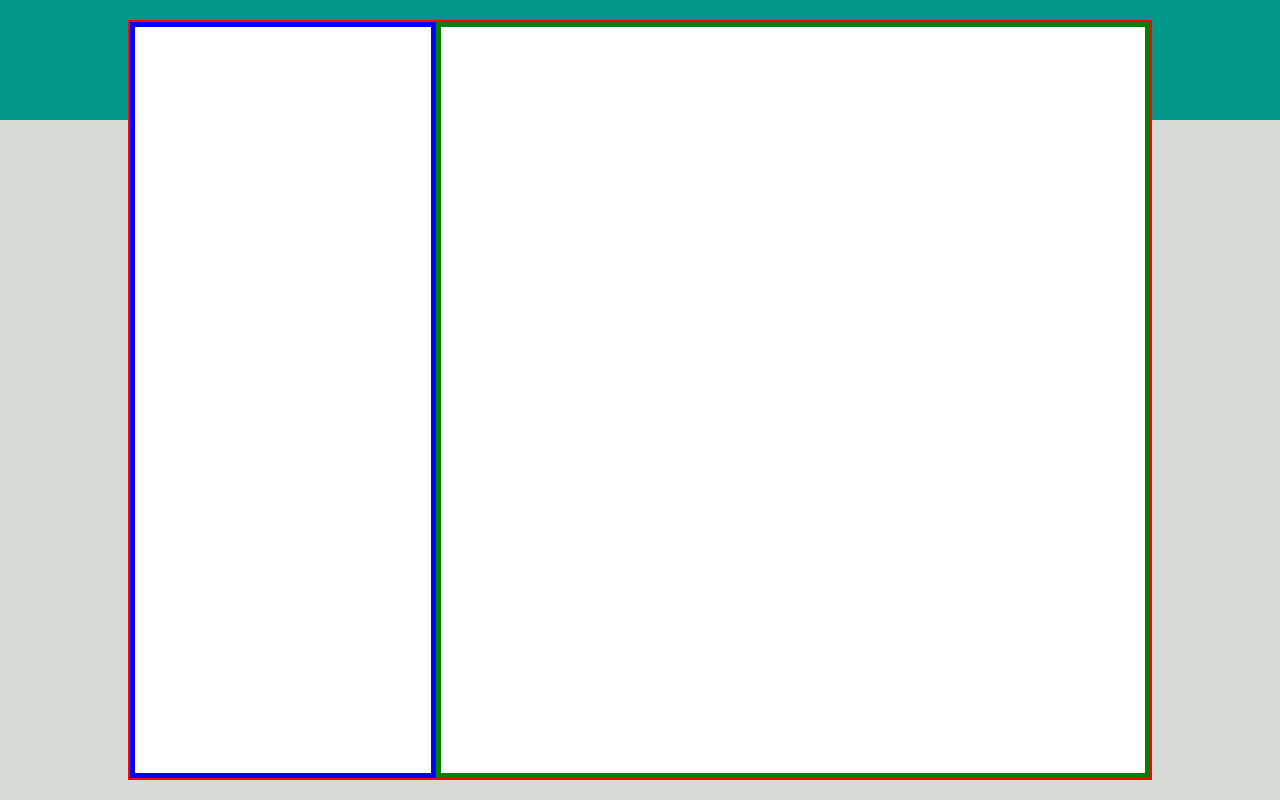
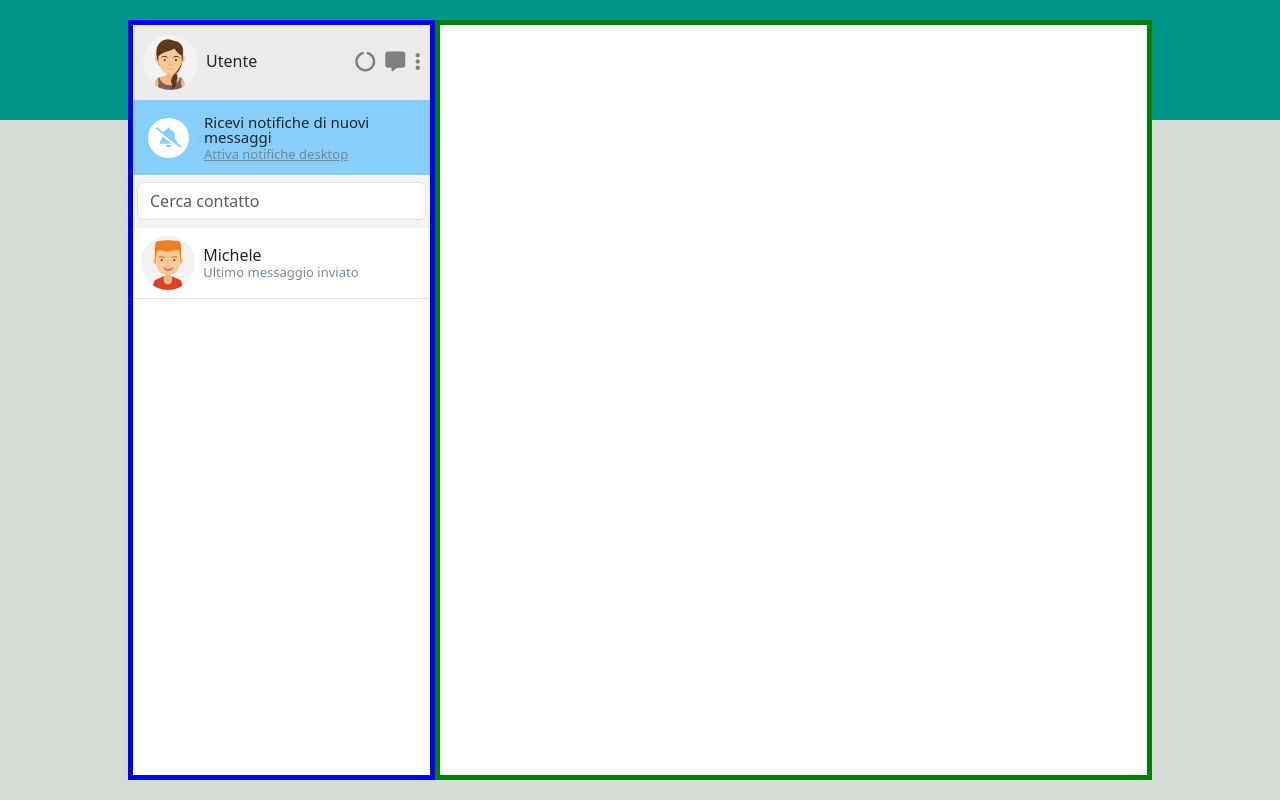
Before and after one commit to LorenzoMegna24/vue-boolzapp, a plain HTML site: page index.html in a window 1280 px wide. Drawn offline with nearby package versions, Linux system fonts and the light colour scheme.

Commit message:
Colonna contatti completata

```diff
--- a/assets/css/style.css
+++ b/assets/css/style.css
@@ -4,7 +4,7 @@
   box-sizing: border-box;
 }
 
-.container{
+.contenitore{
   background: rgb(52,149,112);
   background: linear-gradient(180deg, rgba(0,150,136,255) 15%, rgb(215,219,213) 15%);
   height: 100vh;
@@ -17,12 +17,12 @@
   margin: 0 auto;
   width: 80%;
   height: 95%;
-  border: solid red 2px;
   display: flex;
 }
 
 .container-contatti{
   width: 30%;
+  height: 100%;
   border: solid blue 5px;
   background-color: white;
 
@@ -30,7 +30,72 @@
 
 .container-chat{
   width: 70%;
+  height: 100%;
   border: solid green 5px;
   background-color: white;
 
 }
+
+.utente{
+  height: 10%;
+  padding: 10px;
+  background-color: rgb(235, 235, 235);
+}
+
+.utente i{
+  font-size: 20px;
+  color: grey;
+  margin-left: 10px;
+  cursor: pointer;
+}
+
+.mio-profilo{
+height: 100%;
+}
+
+img{
+  height: 100%;
+}
+
+.notifiche{
+  background-color: lightskyblue;
+  height: 10%;
+}
+.notifiche i{
+  color: lightskyblue;
+  background-color: white;
+  font-size: 20px;
+  padding: 10px 8px;
+  margin: 15px;
+  cursor: pointer;
+}
+
+.notifiche a, .ultimo-msg{
+  color: lightslategray;
+  font-size: 13px;
+}
+
+.notifiche span{
+  display: block;
+  font-size: 15px;
+  font-weight: 500;
+}
+.cerca-contatti{
+  height: 7%;
+  background-color: rgb(244, 244, 244);
+}
+.lista-chat{
+  height: 73%;
+  overflow: hidden;
+}
+
+ul{
+  height: 100%;
+}
+li{
+  height: 13%;
+}
+
+li:hover{
+  background-color: lightgray;
+}
--- a/index.html
+++ b/index.html
@@ -4,15 +4,48 @@
   <meta charset="UTF-8">
   <meta http-equiv="X-UA-Compatible" content="IE=edge">
   <meta name="viewport" content="width=device-width, initial-scale=1.0">
+  <link href="https://cdn.jsdelivr.net/npm/bootstrap@5.3.0-alpha3/dist/css/bootstrap.min.css" rel="stylesheet" integrity="sha384-KK94CHFLLe+nY2dmCWGMq91rCGa5gtU4mk92HdvYe+M/SXH301p5ILy+dN9+nJOZ" crossorigin="anonymous">
+  <link rel="stylesheet" href="https://cdnjs.cloudflare.com/ajax/libs/font-awesome/6.4.0/css/all.min.css" integrity="sha512-iecdLmaskl7CVkqkXNQ/ZH/XLlvWZOJyj7Yy7tcenmpD1ypASozpmT/E0iPtmFIB46ZmdtAc9eNBvH0H/ZpiBw==" crossorigin="anonymous" referrerpolicy="no-referrer" />
   <link rel="stylesheet" href="assets/css/style.css">
   <title>Boolzapp</title>
 </head>
 <body>
   <div id="app">
-    <div class="container">
+    <div class="contenitore">
       <div class="main">
         <div class="container-contatti">
-
+          <div class="utente d-flex justify-content-between align-items-center">
+            <div class="mio-profilo">
+              <img class="rounded-circle me-2" src="assets/img/avatar_io.jpg" alt="my-img">
+              <span>Utente</span>
+            </div>
+            <div>
+              <i class="fa-solid fa-circle-notch"></i>
+              <i class="fa-solid fa-message"></i>
+              <i class="fa-solid fa-ellipsis-vertical"></i>
+            </div>
+          </div>
+          <div class="notifiche d-flex align-items-center">
+            <i class="fa-solid fa-bell-slash rounded-circle"></i>
+            <div class="lh-1">
+              <span>Ricevi notifiche di nuovi messaggi</span>
+              <a href="#">Attiva notifiche desktop</a>
+            </div>
+          </div>
+          <div class="cerca-contatti p-1 d-flex align-items-center">
+            <input type="text" class="form-control" placeholder="Cerca contatto" aria-label="Example text with button addon" aria-describedby="button-addon1">
+          </div>
+          <div class="lista-chat">
+            <ul class="list-group">
+              <li class="d-flex align-items-center p-2 border-bottom">
+                <img class="rounded-circle me-2" src="assets/img/avatar_1.jpg" alt="">
+                <div class="lh-1">
+                  <span class="name d-block">Michele</span>
+                  <span class="ultimo-msg">Ultimo messaggio inviato</span>
+                </div>
+              </li>
+            </ul>
+          </div>
         </div>
         <div class="container-chat">
 
@@ -21,6 +54,10 @@
     </div>
   </div>
 
+
+
+
+  <script src="https://cdn.jsdelivr.net/npm/bootstrap@5.3.0-alpha3/dist/js/bootstrap.bundle.min.js" integrity="sha384-ENjdO4Dr2bkBIFxQpeoTz1HIcje39Wm4jDKdf19U8gI4ddQ3GYNS7NTKfAdVQSZe" crossorigin="anonymous"></script>
   <script src="https://unpkg.com/vue@3/dist/vue.global.js"></script>
   <script src="assets/js/main.js"></script>
 </body>
```
